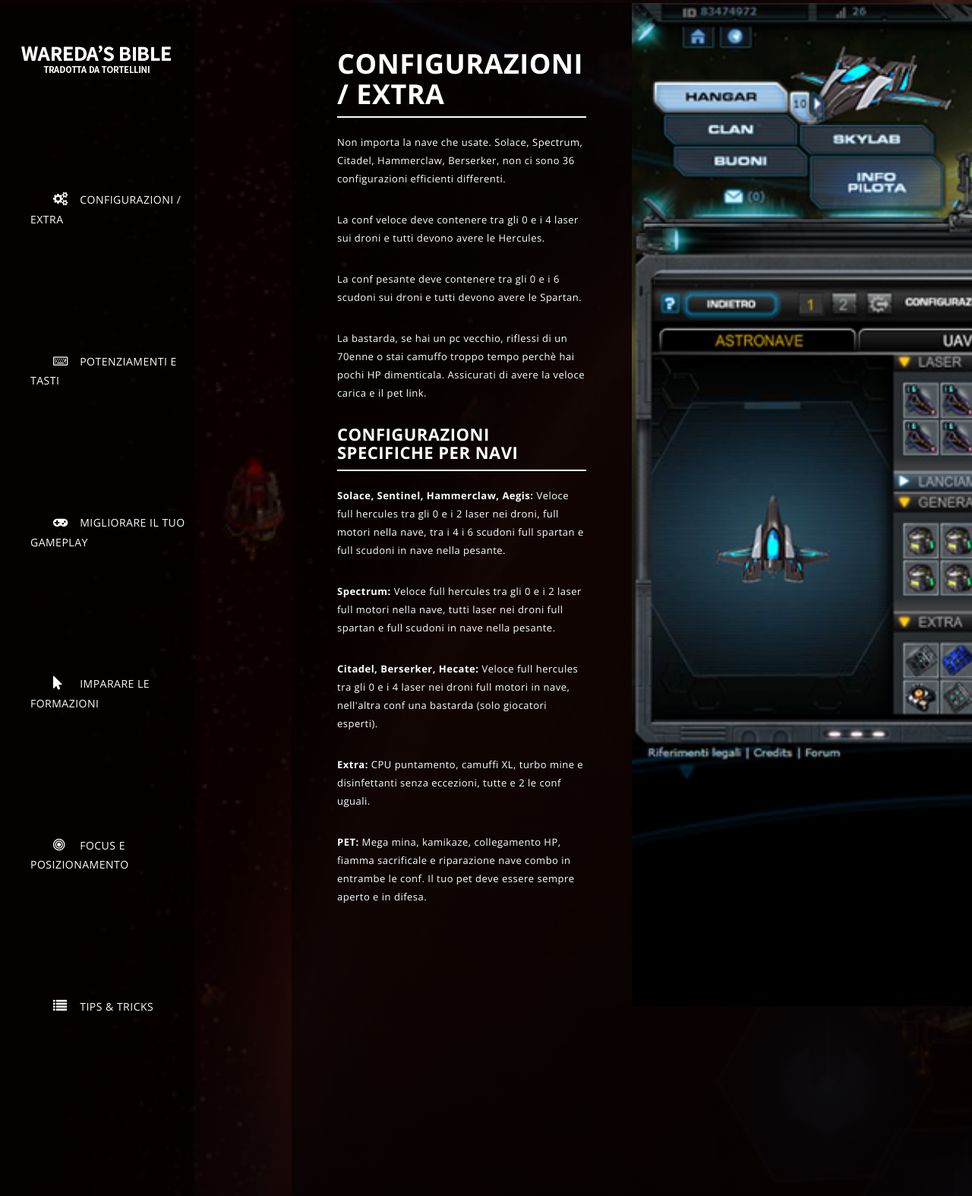
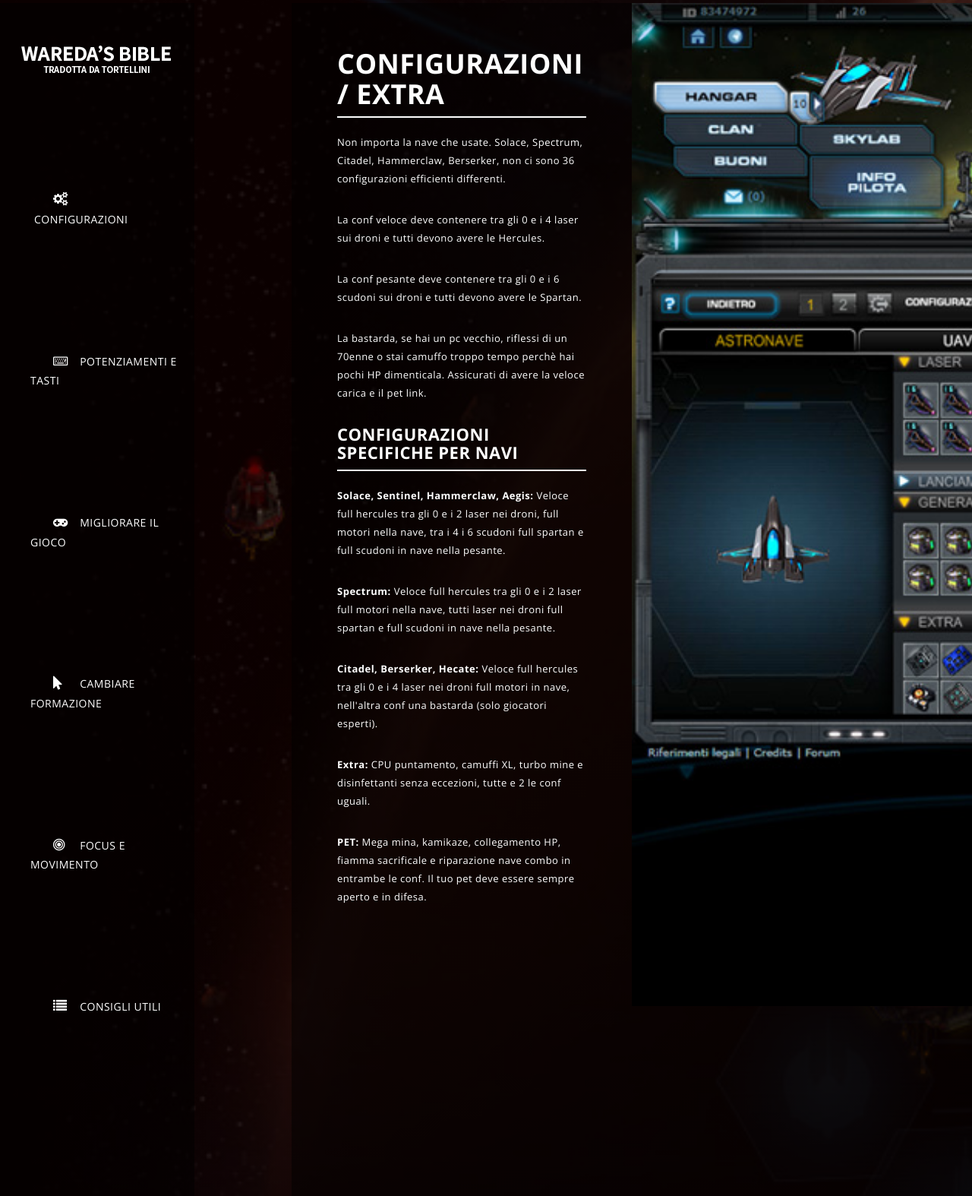
Before and after one commit to sim1-dev/waredasbible, a PHP site: page / in a window 1280 px wide. Shown: the part 256-1830 px from the top of the page at 76% size. Run offline with PHP 8.4, Linux system fonts and the light colour scheme; some libraries are stand-ins or nearby versions.

Commit message:
fix menu

```diff
--- a/index.php
+++ b/index.php
@@ -40,12 +40,12 @@
               <img src="img/mini_logo.png" alt="">
           </div>
           <ul>
-            <li><a href="#1"><i class="fa fa-cogs"></i> <em>CONFIGURAZIONI / EXTRA</em></a></li>
+          <li><a href="#1"><i class="fa fa-cogs"></i> <em>CONFIGURAZIONI</em></a></li>
             <li><a href="#2"><i class="fa fa-keyboard-o"></i> <em>POTENZIAMENTI E TASTI</em></a></li>
-            <li><a href="#3"><i class="fa fa-gamepad"></i> <em>MIGLIORARE IL TUO GAMEPLAY</em></a></li>
-            <li><a href="#4"><i class="fa fa-mouse-pointer"></i> <em>IMPARARE LE FORMAZIONI</em></a></li>
-            <li><a href="#5"><i class="fa fa-bullseye"></i> <em>FOCUS E POSIZIONAMENTO</em></a></li>
-            <li><a href="#6"><i class="fa fa-list"></i> <em>TIPS & TRICKS</em></a></li>
+            <li><a href="#3"><i class="fa fa-gamepad"></i> <em>MIGLIORARE IL GIOCO</em></a></li>
+            <li><a href="#4"><i class="fa fa-mouse-pointer"></i> <em>CAMBIARE FORMAZIONE</em></a></li>
+            <li><a href="#5"><i class="fa fa-bullseye"></i> <em>FOCUS E MOVIMENTO</em></a></li>
+            <li><a href="#6"><i class="fa fa-list"></i> <em>CONSIGLI UTILI</em></a></li>
           </ul>
         </nav>
 
```
